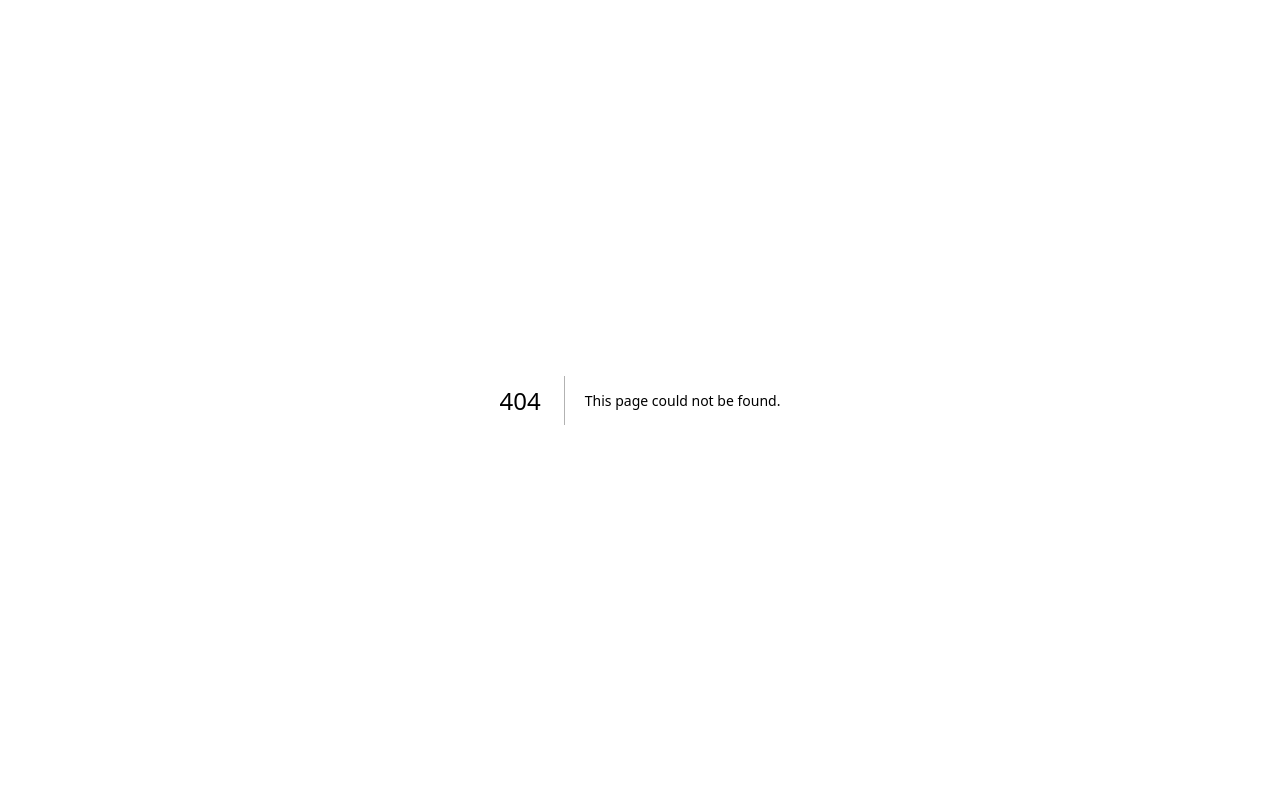
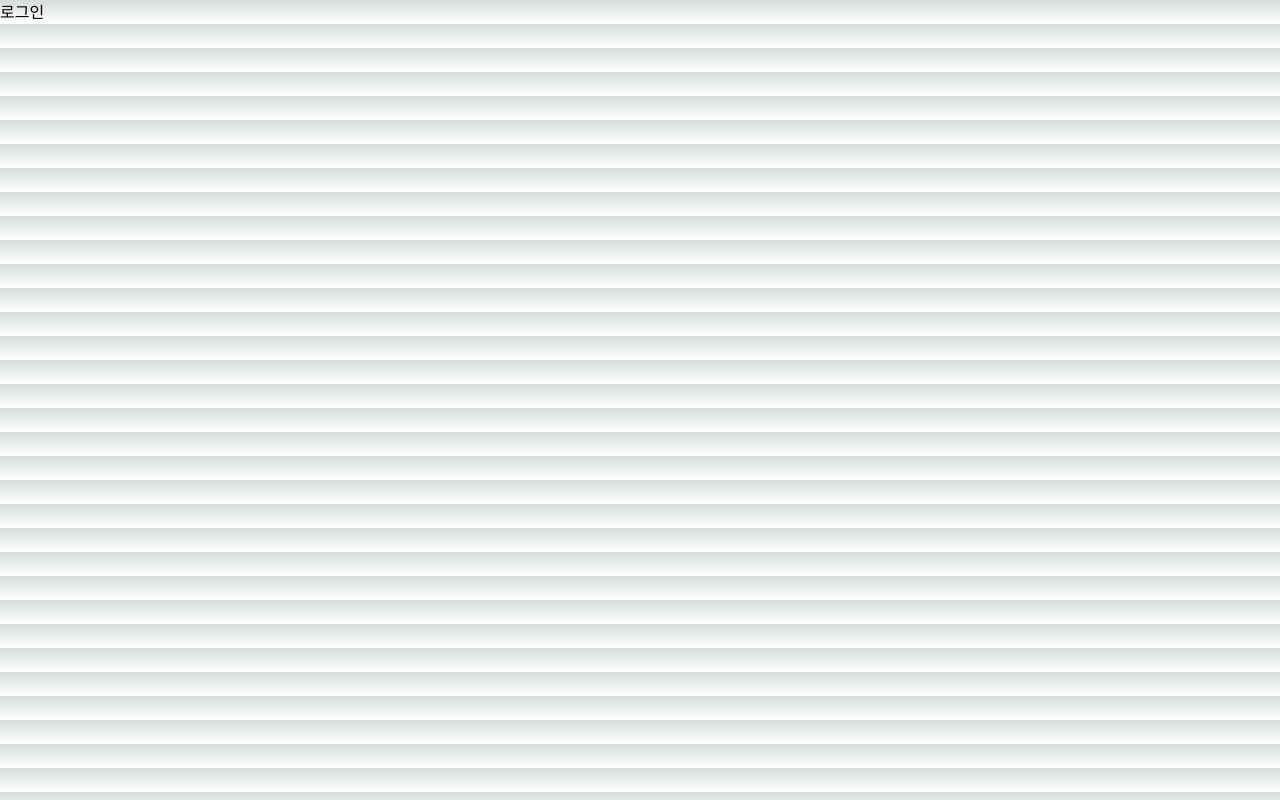
Before and after one commit to GrowYourGreen-GYG/GYG-front, a Next.js app: page /login in a window 1280 px wide. Before the commit this address had no page. Built offline with nearby package versions, Linux system fonts and the light colour scheme.

Commit message:
Feat : add default Login page

```diff
--- /dev/null
+++ b/src/app/login/page.tsx
@@ -0,0 +1,3 @@
+export default function Login() {
+  return <main className="">로그인</main>;
+}
```
